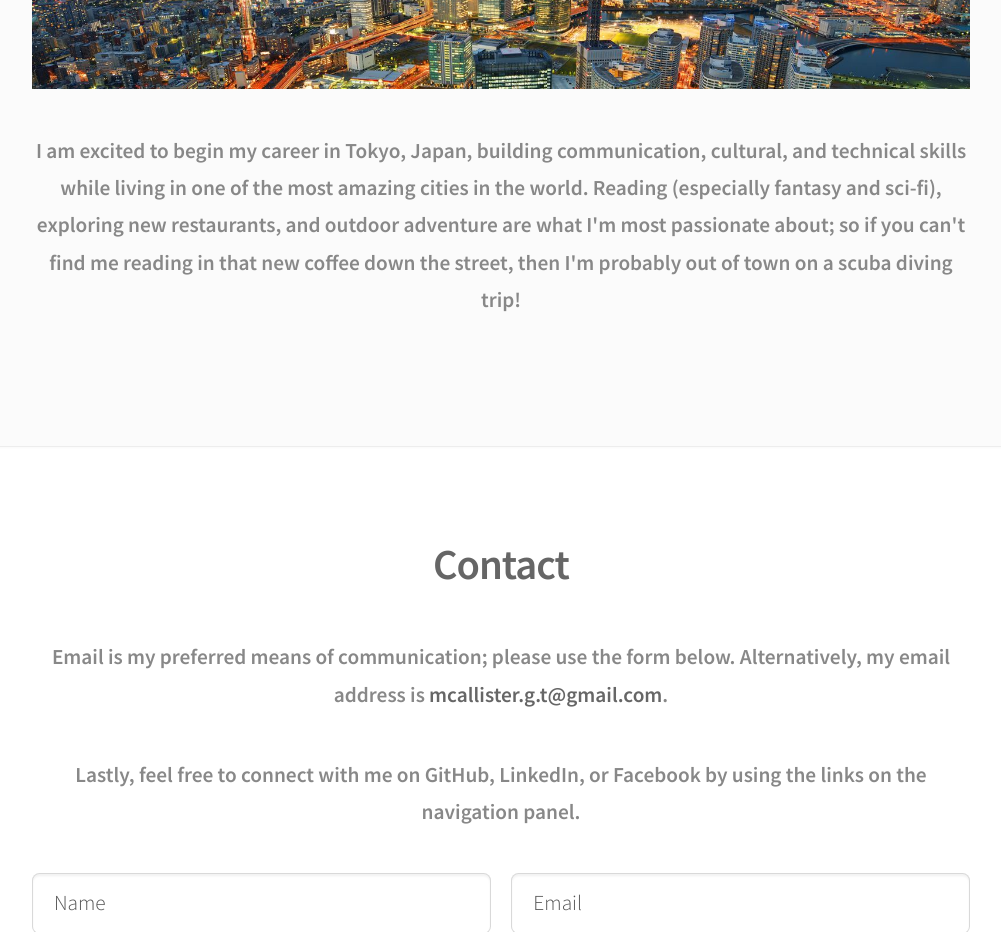
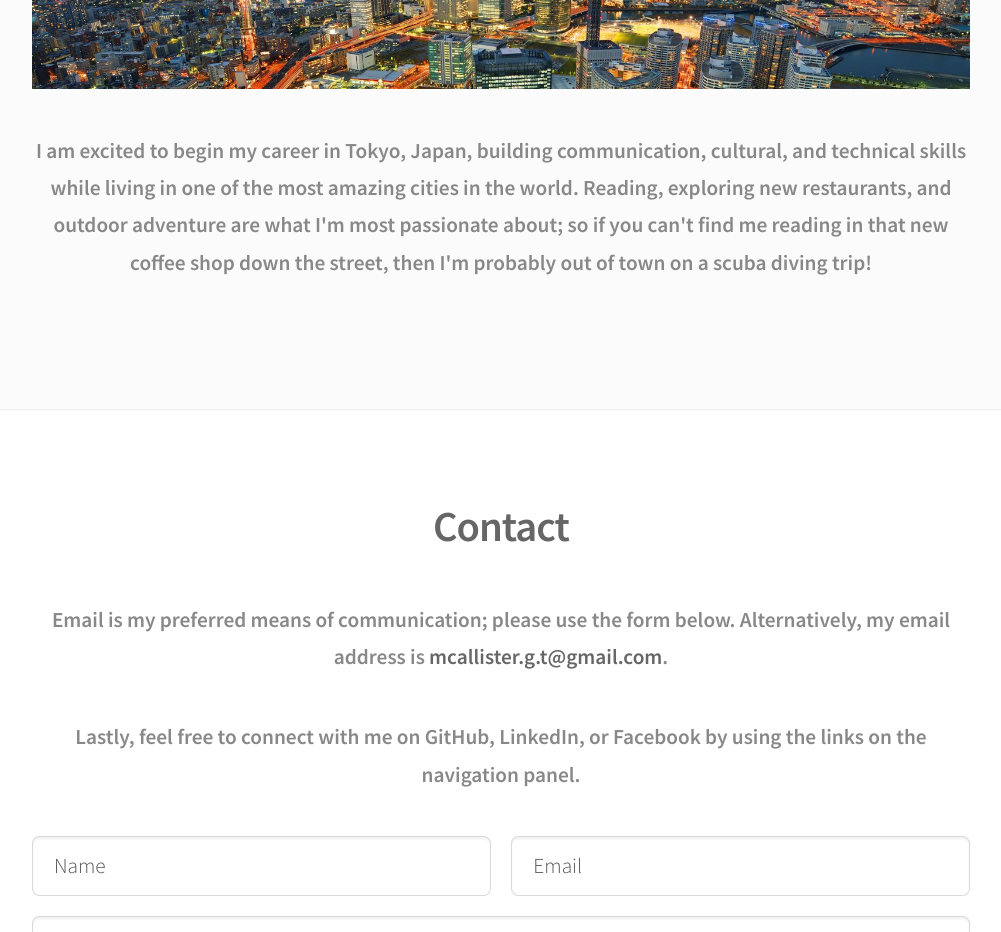
Before and after one commit to gmcallister3/personal-website, a website: page index.html in a window 1280 px wide. Shown: the part 1680-2612 px from the top of the page, without its empty margins (267-1268 px from the left). Drawn offline with Linux system fonts and the light colour scheme.

Commit message:
fixed typo

```diff
--- a/index.html
+++ b/index.html
@@ -158,7 +158,7 @@
 							<a href="#" class="image featured"><img src="images/Japan-profile.jpg" alt="" /></a>
 
 							<p>I am excited to begin my career in Tokyo, Japan, building communication, cultural, and technical skills while living in one of the most amazing cities in the world.
-								Reading (especially fantasy and sci-fi), exploring new restaurants, and outdoor adventure are what I'm most passionate about; so if you can't find me reading in that new coffee down the street, then I'm probably out of town on a scuba diving trip!
+								Reading, exploring new restaurants, and outdoor adventure are what I'm most passionate about; so if you can't find me reading in that new coffee shop down the street, then I'm probably out of town on a scuba diving trip!
 							</p>
 
 						</div>
```
